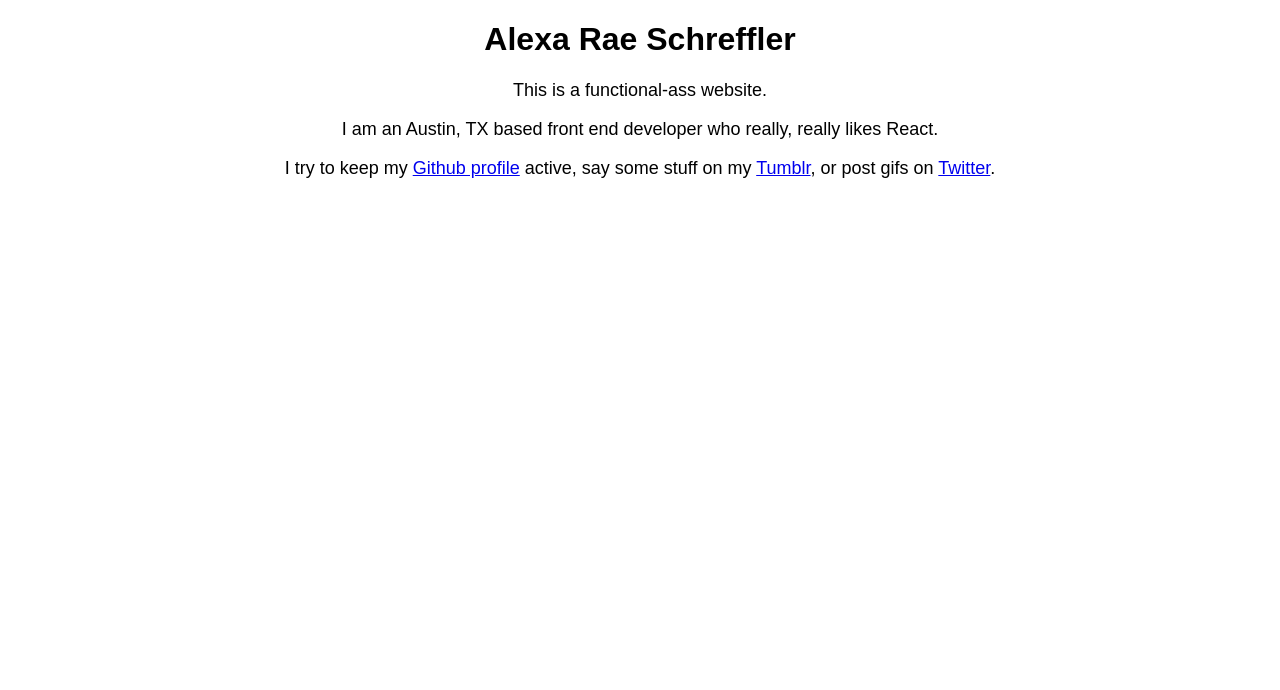
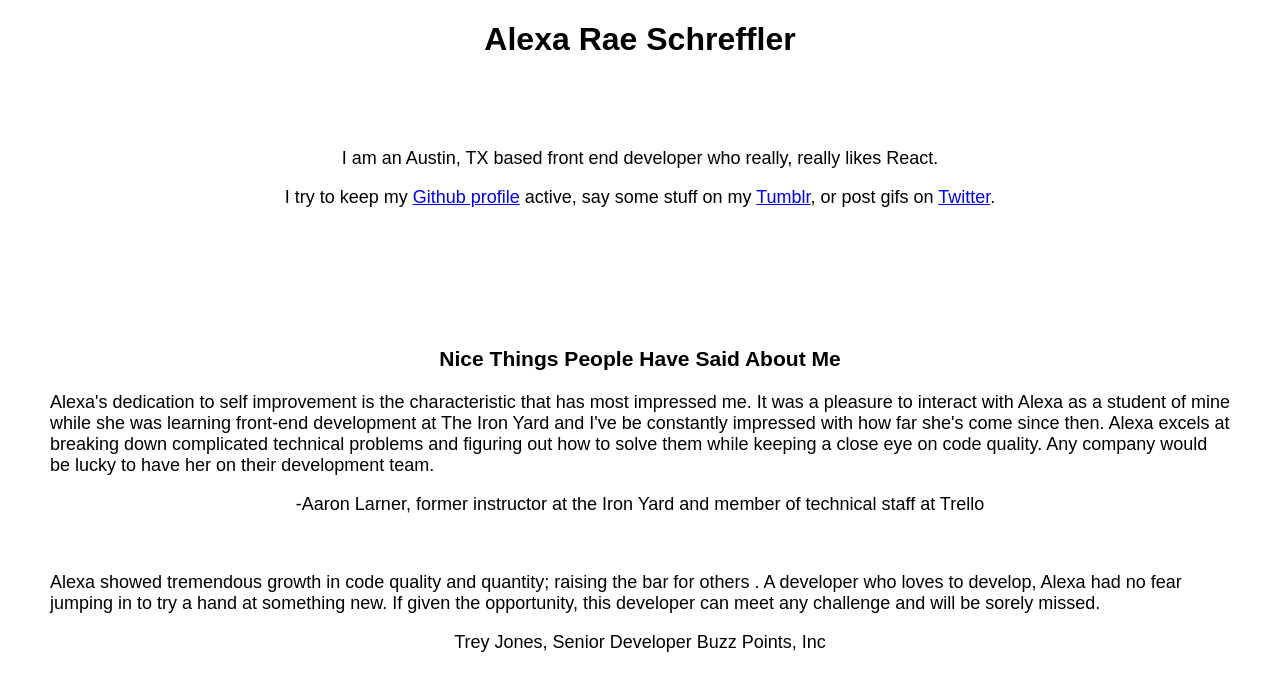
Before and after one commit to alexaraes/alexaraes.github.io, a React (Create React App) app: page / in a window 1280 px wide. Shown: the top 690 px of the page. Built offline with nearby package versions, Linux system fonts and the light colour scheme.

Commit message:
added some recommendations

```diff
--- a/public/index.html
+++ b/public/index.html
@@ -8,8 +8,6 @@
       manifest.json provides metadata used when your web app is added to the
       homescreen on Android. See https://developers.google.com/web/fundamentals/engage-and-retain/web-app-manifest/
     -->
-    <link rel="manifest" href="%PUBLIC_URL%/manifest.json">
-    <link rel="shortcut icon" href="%PUBLIC_URL%/favicon.ico">
     <!--
       Notice the use of %PUBLIC_URL% in the tags above.
       It will be replaced with the URL of the `public` folder during the build.
@@ -19,7 +17,7 @@
       work correctly both with client-side routing and a non-root public URL.
       Learn how to configure a non-root public URL by running `npm run build`.
     -->
-    <title>React App</title>
+    <title>Alexa Rae S</title>
   </head>
   <body>
     <noscript>
--- a/src/App.css
+++ b/src/App.css
@@ -9,4 +9,9 @@
 .intro {
   font-size: large;
   margin: 0 auto;
+  padding: 50px;
 }
+
+.niceThing {
+  text-align: left;
+}
--- a/src/App.js
+++ b/src/App.js
@@ -10,9 +10,16 @@ class App extends Component {
           <h1>Alexa Rae Schreffler</h1>
         </div>
         <div className="intro">
-          <p>This is a functional-ass website.</p>
           <p>I am an Austin, TX based front end developer who really, really likes React.</p>
           <p>I try to keep my <a target="_blank" href="http://www.github.com/alexaraes">Github profile</a> active, say some stuff on my <a target="_blank" href="http://awrecksa.tumblr.com">Tumblr</a>, or post gifs on <a target="_blank" href="http://www.twitter.com/awrecksa">Twitter</a>.</p>
+        </div>
+        <div className="intro">
+          <h3>Nice Things People Have Said About Me</h3>
+          <p className="niceThing">Alexa's dedication to self improvement is the characteristic that has most impressed me. It was a pleasure to interact with Alexa as a student of mine while she was learning front-end development at The Iron Yard and I've be constantly impressed with how far she's come since then. Alexa excels at breaking down complicated technical problems and figuring out how to solve them while keeping a close eye on code quality. Any company would be lucky to have her on their development team.</p>
+          <p>-Aaron Larner, former instructor at the Iron Yard and member of technical staff at Trello</p>
+          <br />
+          <p className="niceThing">Alexa showed tremendous growth in code quality and quantity; raising the bar for others . A developer who loves to develop, Alexa had no fear jumping in to try a hand at something new. If given the opportunity, this developer can meet any challenge and will be sorely missed.</p>
+          <p>Trey Jones, Senior Developer Buzz Points, Inc</p>
         </div>
       </div>
     );
```
